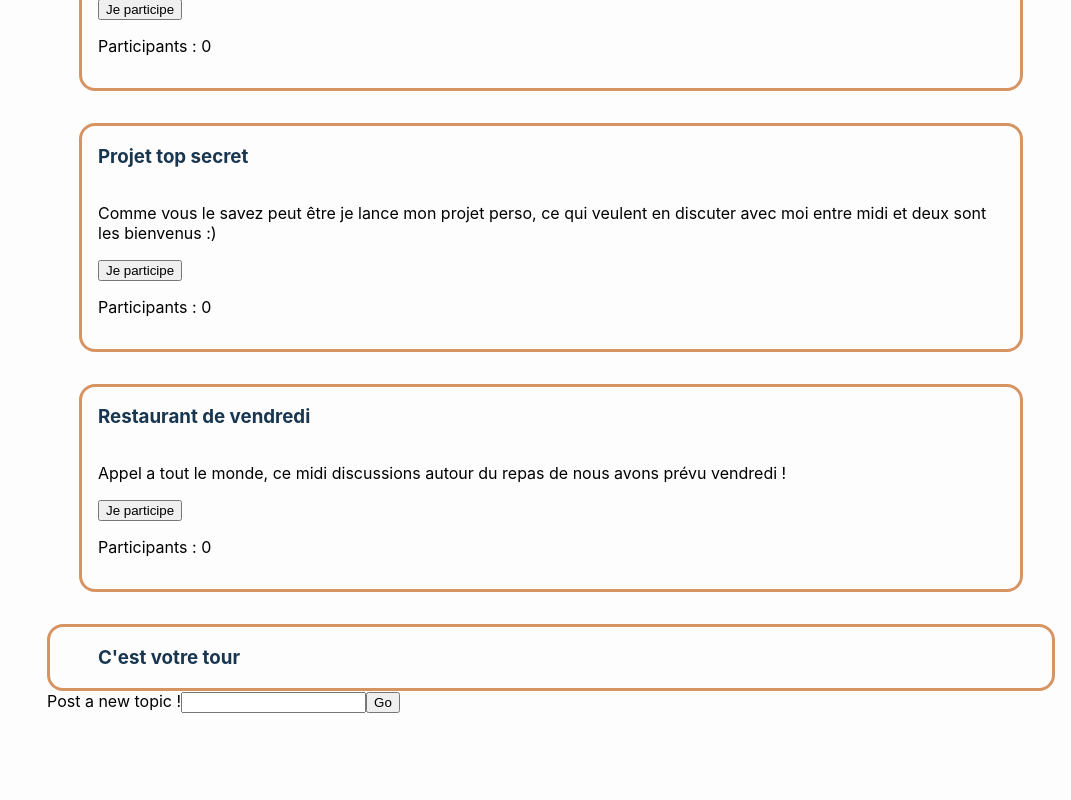
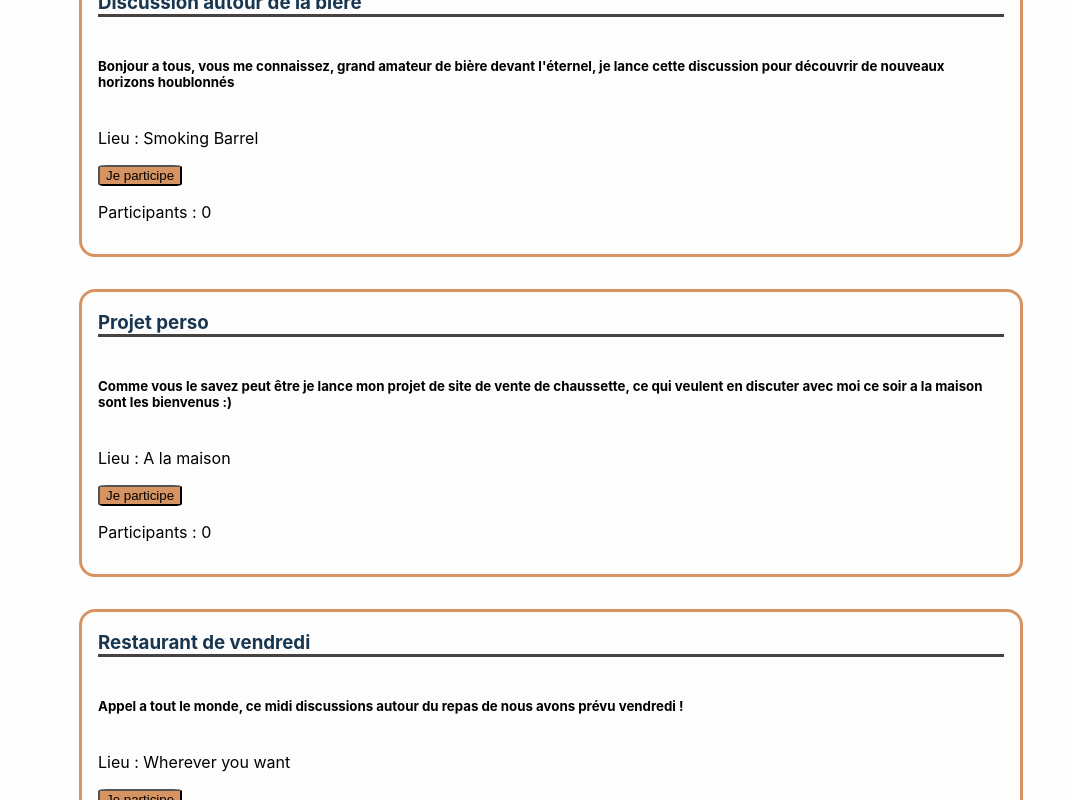
Before and after one commit to IrnehBrgt/hackathon, a React (Create React App) app in the folder hackathon/: page /tableRonde in a window 1280 px wide. Shown: the part 800-1600 px from the top of the page, without its empty margins (209-1280 px from the left). Before the commit the page ends 1529 px from the top, so only its background shows below. Built offline with nearby package versions, Linux system fonts and the light colour scheme.

Commit message:
css et ajout de la localisation du post

```diff
--- a/hackathon/src/assets/RoundTable.css
+++ b/hackathon/src/assets/RoundTable.css
@@ -9,9 +9,28 @@
 }
 .Card > h3 {
   margin-left: 0;
+  border-bottom: solid #444444;
 }
-
 .addTopic {
   border: solid #d79463;
   border-radius: 1rem;
+  display: flex;
+  flex-direction: column;
+  margin: 2rem;
+  padding: 1rem;
+  padding-top: 0;
 }
+.addTopic > h3 {
+  margin-left: 0;
+  border-bottom: solid #444444;
+}
+
+form {
+  margin-left: 2rem;
+  border: solid #d79463;
+  padding: 2rem;
+  border-radius: 1rem;
+}
+form > label {
+  font-size: 1.5rem;
+}
--- /dev/null
+++ b/hackathon/src/assets/TopicButton.css
@@ -0,0 +1,8 @@
+.topicButton > button{
+  border-radius: 10%;
+  background-color: #d79463;
+}
+
+button:hover {
+  opacity: 0.7;
+}
--- a/hackathon/src/components/ContentOfTable.js
+++ b/hackathon/src/components/ContentOfTable.js
@@ -3,26 +3,31 @@
     title: 'Discussion autour du cinéma',
     content:
       "Salut l'équipe pour ce qui veulent je lance cette discussion sur le cinéma et les sorties récentes, a tout a l'heure autour de la table :)",
+    location: "Salle a manger"
+  },
+  {
+    title: 'Machine a café du deuxième',
+    content:
+      "La machine a café est en panne, je suis en panique, discutons de ça.",
+      location: "Machine a café deuxième étage"
   },
   {
     title: 'Discussion autour de la bière',
     content:
       "Bonjour a tous, vous me connaissez, grand amateur de bière devant l'éternel, je lance cette discussion pour découvrir de nouveaux horizons houblonnés",
+      location: "Smoking Barrel"
   },
   {
-    title: 'Machine a café du deuxième',
+    title: 'Projet perso',
     content:
-      "La machine a café est en panne, je suis en panique, discutons de ça.",
-  },
-  {
-    title: 'Projet top secret',
-    content:
-      "Comme vous le savez peut être je lance mon projet perso, ce qui veulent en discuter avec moi entre midi et deux sont les bienvenus :)",
+      "Comme vous le savez peut être je lance mon projet de site de vente de chaussette, ce qui veulent en discuter avec moi ce soir a la maison sont les bienvenus :)",
+      location: "A la maison"
   },
   {
     title: 'Restaurant de vendredi',
     content:
       "Appel a tout le monde, ce midi discussions autour du repas de nous avons prévu vendredi !",
+      location: "Wherever you want"
   }
 ];
 export default ContentOfTable;
--- a/hackathon/src/components/RoundTable.jsx
+++ b/hackathon/src/components/RoundTable.jsx
@@ -7,7 +7,6 @@
   const [newTopic, setNewTopic] = useState([]);
   const [value, setValue] = useState();
   const [form, setForm] = useState(false);
-  const [count, setCount] = useState(0);
 
   function handleClick(e) {
     e.preventDefault();
@@ -19,36 +18,32 @@
     setValue(e.target.value);
   }
 
-  function handleCount(e) {
-    setCount(count + 1);
-  }
-
   return (
     <div className='RoundTable'>
       {ContentOfTable.map((card) => (
         <div className='Card'>
           <h3>{card.title}</h3>
-          <p>{card.content}</p>
+          <h5>{card.content}</h5>
+          <p>Lieu : {card.location}</p>
           <TopicButton />
         </div>
       ))}
       <div className='addTopic'>
         <h3>
           {form ? (
-            <div>
+            <div className='newtopic'>
               <h3>{newTopic}</h3>
-              <button onClick={handleCount}>Je participe</button>{' '}
-              <p>Participants : {count}</p>
             </div>
           ) : (
             "C'est votre tour"
           )}
         </h3>
+        <TopicButton />
       </div>
-      <div classname='formTopic'>
+      <div classname='FormTopic'>
         <form onSubmit={handleClick}>
           <label className='form-search' htmlFor='newsSearch'>
-            Post a new topic !
+            Poster une nouvelle idée :&nbsp;&nbsp;&nbsp;
             <input type='text' value={value} onChange={handleChange} />
           </label>
           <input type='submit' value='Go' />
--- a/hackathon/src/components/TopicButton.jsx
+++ b/hackathon/src/components/TopicButton.jsx
@@ -1,4 +1,5 @@
 import React, { useState } from 'react';
+import "../assets/TopicButton.css"
 
 function TopicButton() {
   const [count, setCount] = useState(0);
@@ -7,7 +8,7 @@
   }
 
   return (
-    <div>
+    <div className='topicButton'>
       <button onClick={handleCount}>Je participe</button>
       <p>Participants : {count}</p>
     </div>
```
Also changed, not shown: hackathon/src/components/ContentOfTopic.js (deleted, +0 -26 lines).
